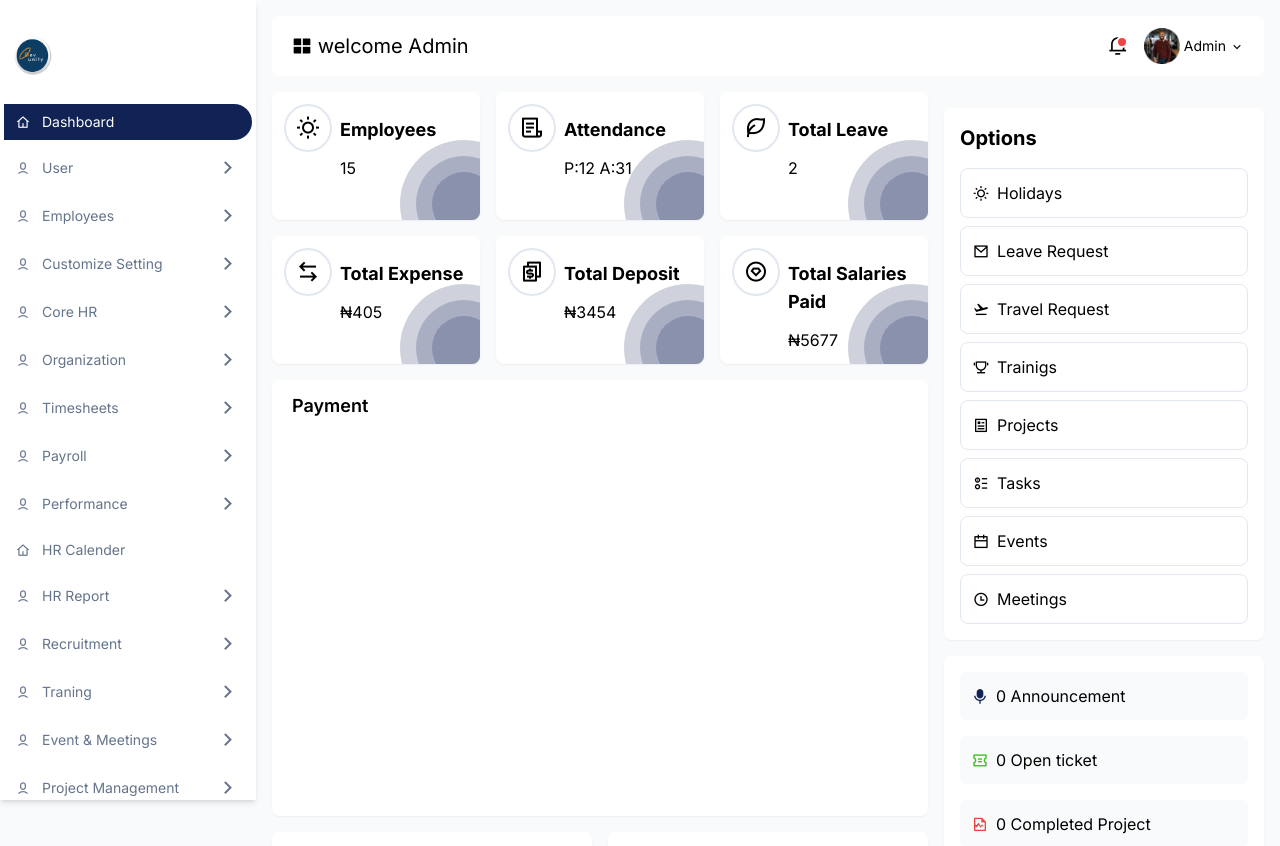
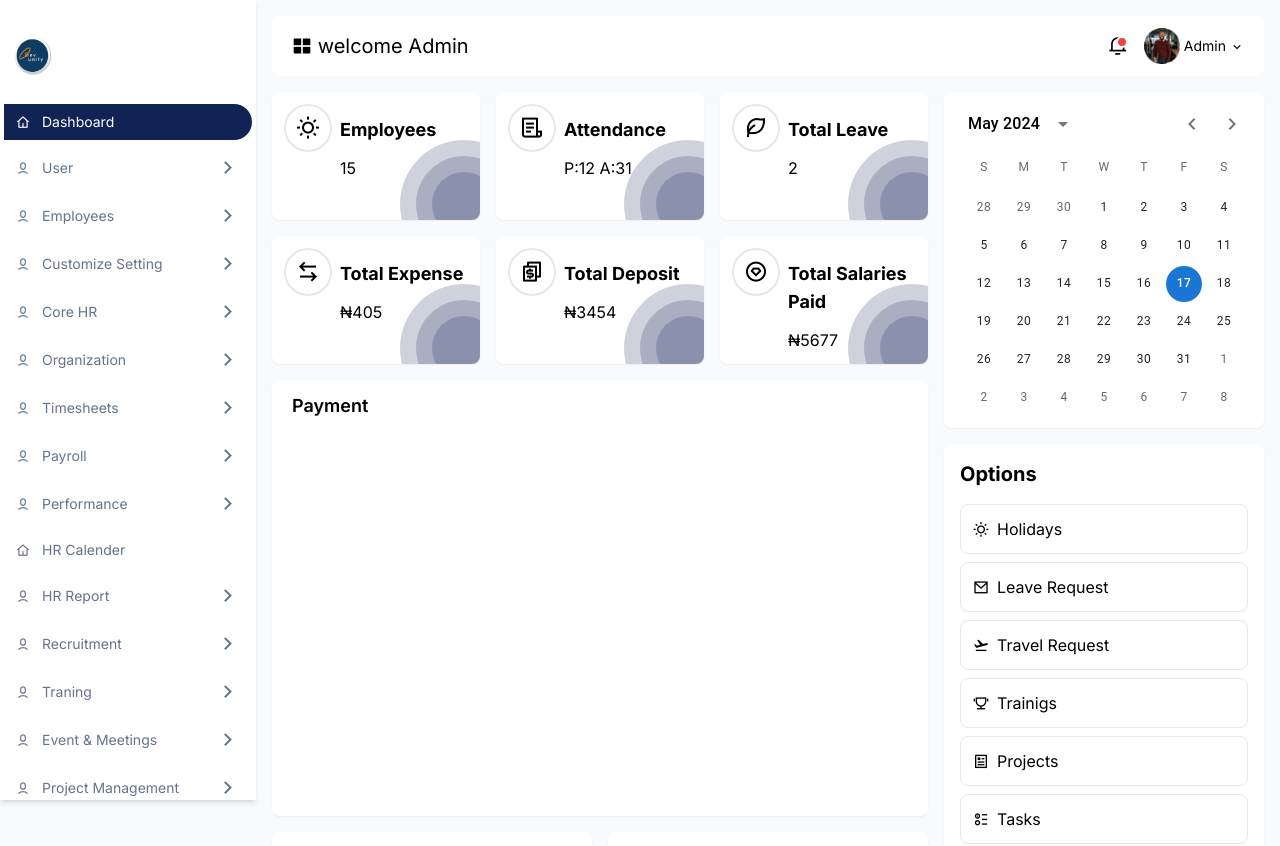
Before and after one commit to ebuberoderick/hrms, a Next.js app: page / in a window 1280 px wide. Shown: the top 846 px of the page. Built offline with nearby package versions, Linux system fonts and the light colour scheme.

Commit message:
add calender

```diff
--- a/src/app/page.jsx
+++ b/src/app/page.jsx
@@ -75,7 +75,7 @@ function Page() {
         <div className="">
           <div className="space-y-4 max-w-xs">
             <div className="bg-white shadow-sm rounded-lg ">
-              {/* <Calender /> */}
+              <Calender />
             </div>
             <div className="bg-white p-4 shadow-sm rounded-lg space-y-4">
               <div className="text-xl font-bold">Options</div>
```
